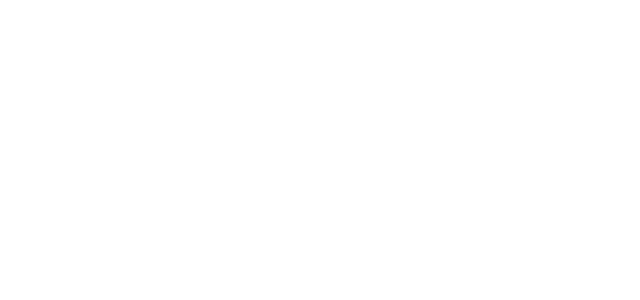
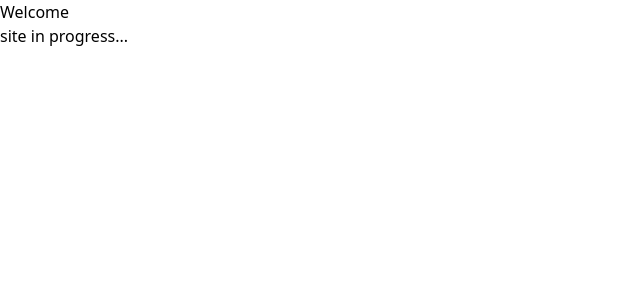
Before and after one commit to Reizka/createan_app, a React (Vite) app: page / in a window 1280 px wide. Shown: the top 300 px of the page, without its empty margins (0-640 px from the left). Built offline with nearby package versions, Linux system fonts and the light colour scheme.

Commit message:
for netlify

```diff
--- a/src/App.jsx
+++ b/src/App.jsx
@@ -5,7 +5,8 @@
 
   return (
     <div>
-
+      <h1>Welcome</h1>
+      <p>site in progress...</p>
     </div>
   )
 }
```
